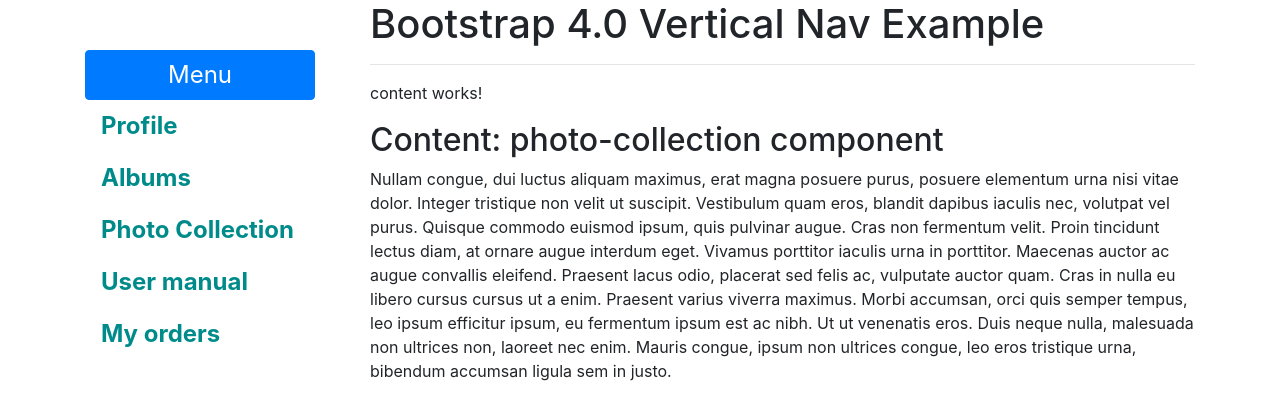
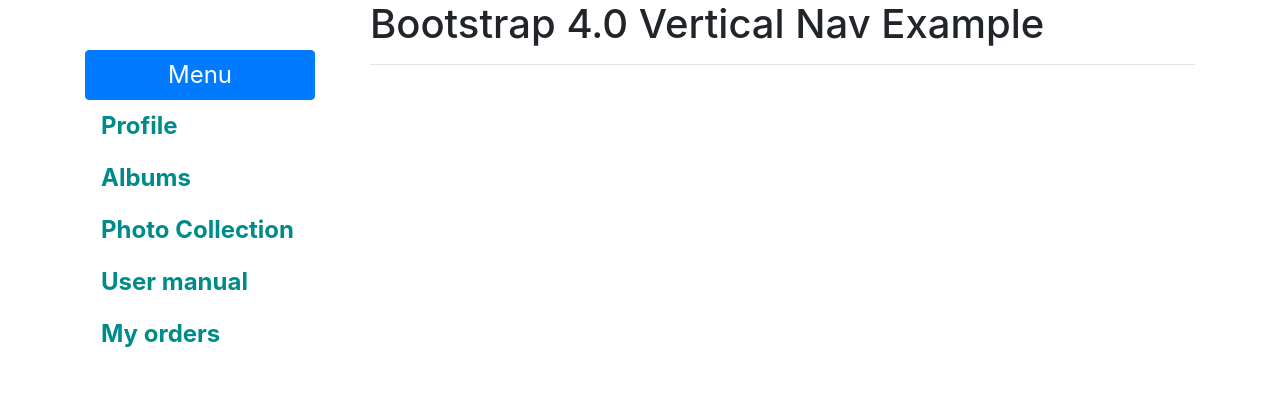
Before and after one commit to SandaCotovici/MemoryBook, an Angular app: page /album in a window 1280 px wide. Shown: the top 420 px of the page. Built offline with nearby package versions, Linux system fonts and the light colour scheme.

Commit message:
FIX routing

```diff
--- a/src/app/app.component.html
+++ b/src/app/app.component.html
@@ -4,8 +4,12 @@
       <app-header></app-header>
     </div>
     <div class="col-md-8 col-lg-9 col-sm-9">
+      <!--<app-content></app-content>-->
       <router-outlet></router-outlet>
-      <app-content></app-content>
     </div>
   </div>
 </div>
+
+<!--<div class="container">-->
+  <!--<router-outlet></router-outlet>-->
+<!--</div>-->
--- a/src/app/app.module.ts
+++ b/src/app/app.module.ts
@@ -1,24 +1,12 @@
 import { BrowserModule } from '@angular/platform-browser';
 import { NgModule } from '@angular/core';
 
-import { RouterModule, Routes } from '@angular/router';
 import { AppComponent } from './app.component';
 import { HeaderComponent } from './header/header.component';
 import { ContentComponent } from './content/content.component';
 import { AlbumComponent } from './content/album/album.component';
 import { PhotoCollectionComponent } from './content/photo-collection/photo-collection.component';
-
-const appRoutes: Routes = [
-  { path: 'album', component: AlbumComponent},
-  { path: 'orders' , component: AlbumComponent},
-  { path: 'userManual', component: AlbumComponent },
-  { path: 'profile', component: AlbumComponent },
-  { path: 'photoCollection', component: PhotoCollectionComponent },
-  { path: '',
-    redirectTo: '/album',
-    pathMatch: 'full'
-  }
-];
+import { routes } from './app.router';
 
 @NgModule({
   declarations: [
@@ -29,11 +17,8 @@
     PhotoCollectionComponent
   ],
   imports: [
-    RouterModule.forRoot(
-      appRoutes,
-      { enableTracing: true } // <-- debugging purposes only
-    ),
-    BrowserModule
+    BrowserModule,
+    routes
   ],
   providers: [],
   bootstrap: [AppComponent]
--- /dev/null
+++ b/src/app/app.router.ts
@@ -0,0 +1,22 @@
+import { RouterModule, Routes } from '@angular/router';
+
+import { ModuleWithProviders } from '@angular/core';
+
+import { AppComponent } from './app.component';
+import { HeaderComponent } from './header/header.component';
+import { ContentComponent } from './content/content.component';
+import { AlbumComponent } from './content/album/album.component';
+import { PhotoCollectionComponent } from './content/photo-collection/photo-collection.component';
+
+
+export const router: Routes = [
+  { path: '', redirectTo: 'album', pathMatch: 'full'},
+  { path: 'album', component: AlbumComponent},
+  { path: 'orders' , component: AlbumComponent},
+  { path: 'userManual', component: AlbumComponent },
+  { path: 'profile', component: AlbumComponent },
+  { path: 'photoCollection', component: PhotoCollectionComponent }
+];
+
+export const routes: ModuleWithProviders = RouterModule.forRoot(router);
+// export const routes: ModuleWithProviders =  RouterModule.forRoot(router, { enableTracing: true });
--- a/src/app/content/content.component.html
+++ b/src/app/content/content.component.html
@@ -1,9 +1,9 @@
-<p>
-  content works!
-</p>
+<h1>
+  Content Component
+</h1>
 
-<!--<h2>Content: album component</h2>-->
-<!--<app-album></app-album>-->
+<h2>Content: album component</h2>
+<app-album></app-album>
 
 <h2>Content: photo-collection component</h2>
 <app-photo-collection></app-photo-collection>
--- a/src/app/header/header.component.html
+++ b/src/app/header/header.component.html
@@ -8,22 +8,21 @@
   <div class="collapse" id="collapseExample">
     <ul class="nav flex-column" id="exCollapsingNavbar3">
       <li class="nav-item">
-        <a class="nav-link active" routerLink="/profile" routerLinkActive="active">Profile</a>
+        <a class="nav-link active" routerLink="profile">Profile</a>
       </li>
       <li class="nav-item">
-        <a class="nav-link" routerLink="/album">Albums</a>
+        <a class="nav-link" routerLink="album" routerLinkActive="active">Albums</a>
       </li>
       <li class="nav-item">
-        <a class="nav-link" routerLink="/photoCollection">Photo Collection</a>
+        <a class="nav-link" routerLink="photoCollection">Photo Collection</a>
       </li>
       <li class="nav-item">
-      <a class="nav-link" routerLink="/userManual">User manual</a>
+      <a class="nav-link" routerLink="userManual">User manual</a>
       </li>
       <li class="nav-item">
-        <a class="nav-link" routerLink="/orders">My orders</a>
+        <a class="nav-link" routerLink="orders">My orders</a>
       </li>
     </ul>
   </div>
 
 </div>
-<!--<router-outlet></router-outlet>-->
```
